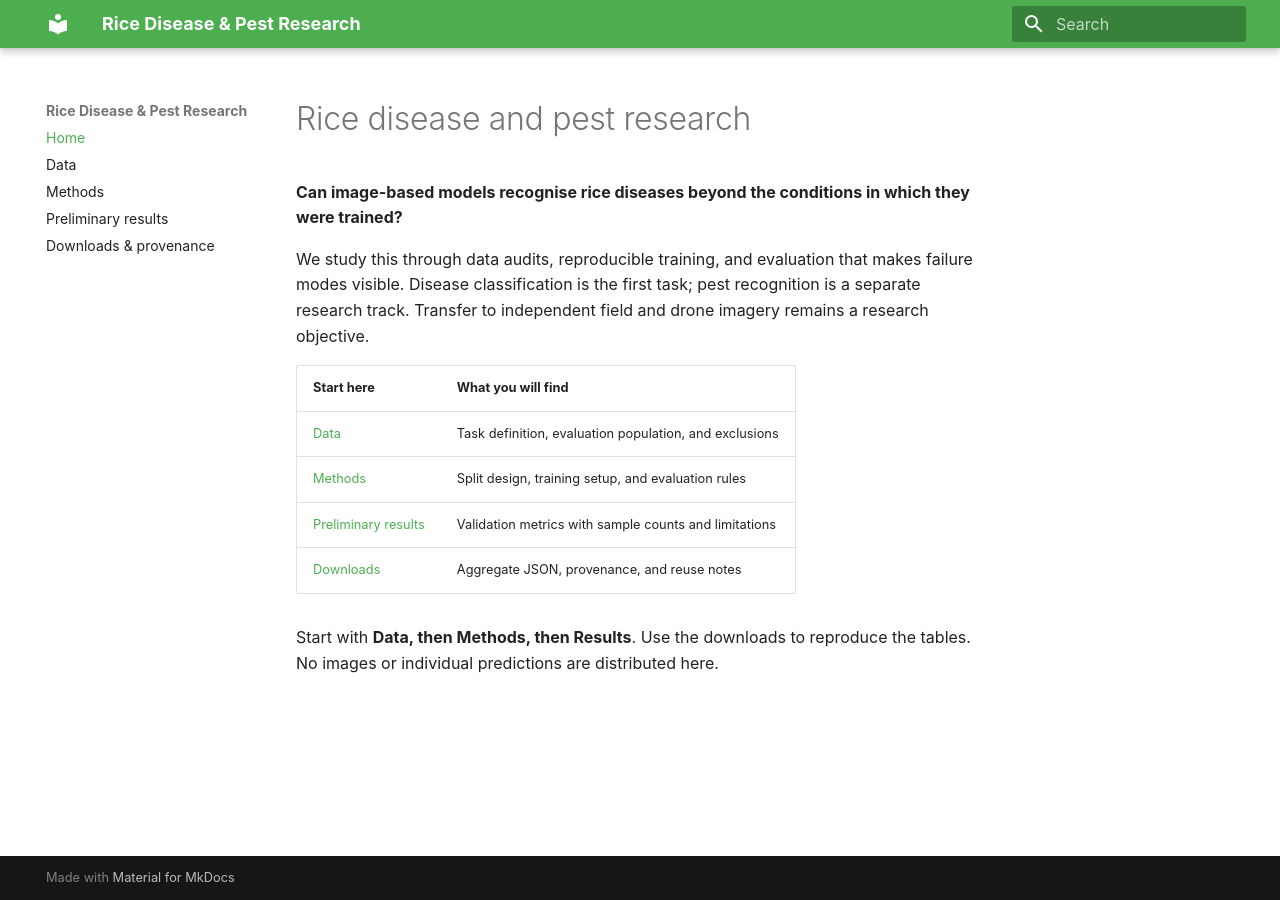
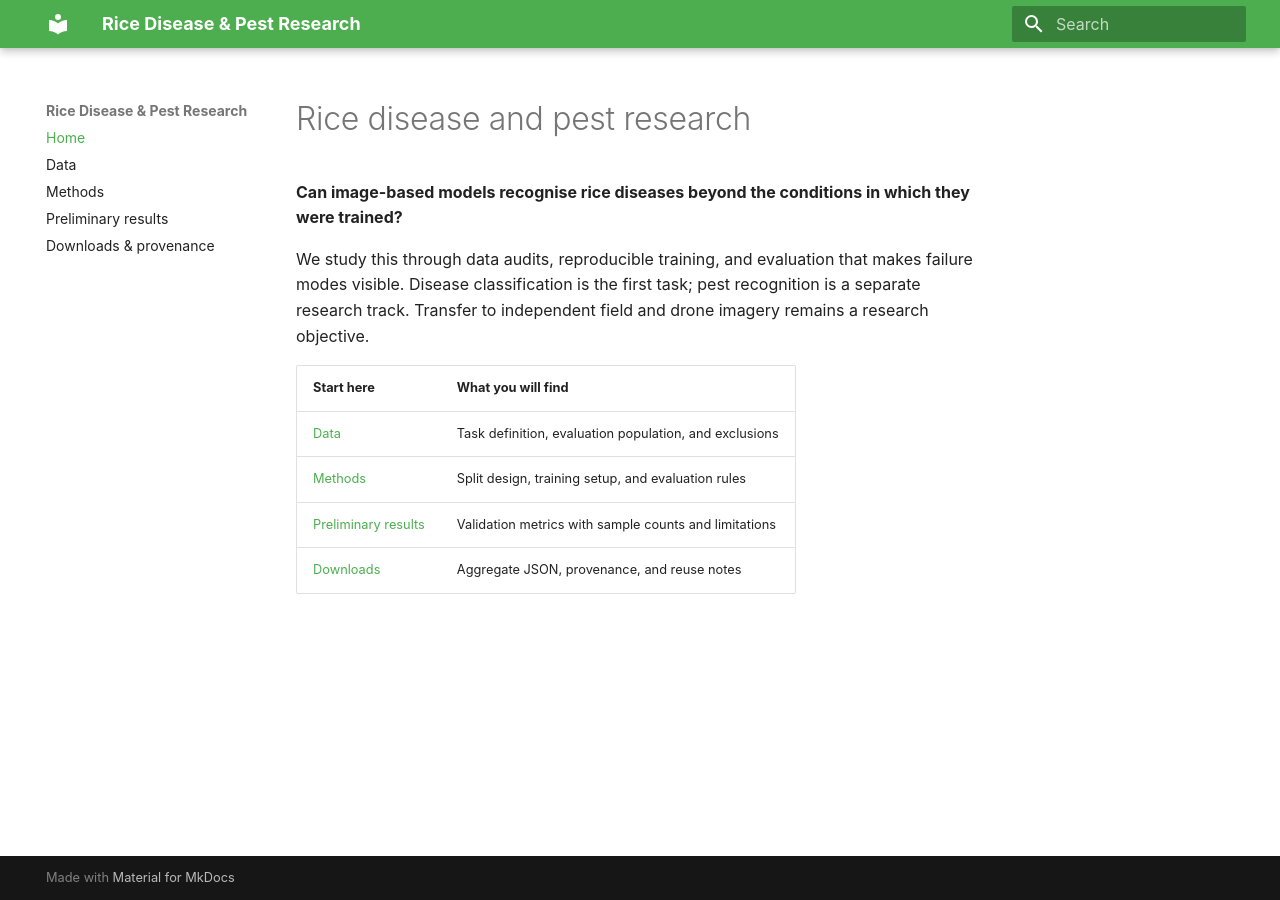
Before and after one commit to khartung0/rice-disease-and-pest-detection-website, an MkDocs documentation site: the page built from docs/index.md, in a window 1280 px wide. Built offline with MkDocs 1.6.1 and Material for MkDocs 9.7.7, drawn with Linux system fonts in a browser that asks for light colours.

Commit message:
docs: remove homepage reading instructions

```diff
--- a/docs/index.md
+++ b/docs/index.md
@@ -12,6 +12,3 @@ research track. Transfer to independent field and drone imagery remains a resear
 | [Methods](approach.md) | Split design, training setup, and evaluation rules |
 | [Preliminary results](results.md) | Validation metrics with sample counts and limitations |
 | [Downloads](downloads.md) | Aggregate JSON, provenance, and reuse notes |
-
-Start with **Data, then Methods, then Results**. Use the downloads to reproduce the tables.
-No images or individual predictions are distributed here.
```
